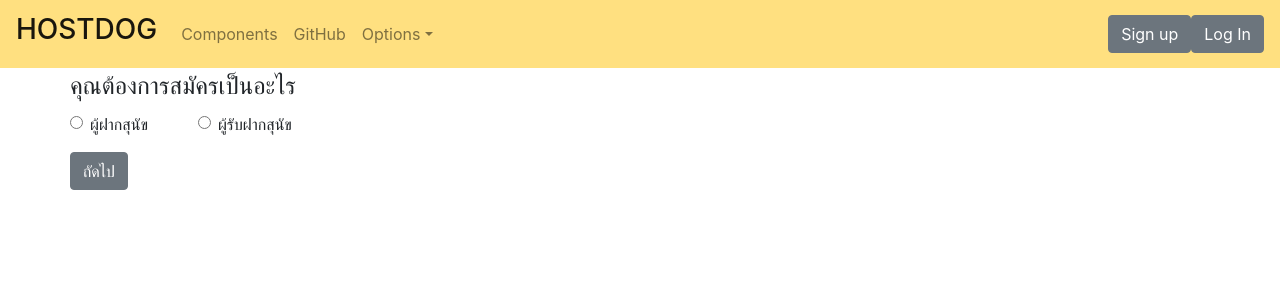
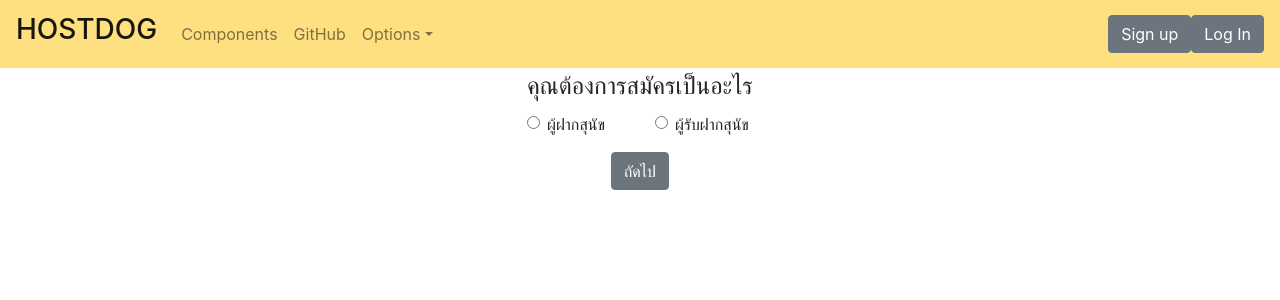
Before and after one commit to Hostdogs/Hostdog-Frontend, a React (Create React App) app in the folder frontend/: page /signup in a window 1280 px wide. Shown: the top 300 px of the page. Built offline with nearby package versions, Linux system fonts and the light colour scheme.

Commit message:
change layout

```diff
--- a/frontend/src/components/Navbar/NavbarNoAuth.js
+++ b/frontend/src/components/Navbar/NavbarNoAuth.js
@@ -56,7 +56,7 @@ const NavbarNoAuth = (props) => {
           </Nav>
           <ButtonGroup>
             <Link to="/signup">
-              <Button>Sign up</Button>{" "}
+              <Button onClick={props.clear}>Sign up</Button>{" "}
             </Link>
             <LoginModal buttonLabel="Log In" />{" "}
           </ButtonGroup>
--- a/frontend/src/components/SignUp/AskForm.js
+++ b/frontend/src/components/SignUp/AskForm.js
@@ -10,17 +10,17 @@ import {
   Input,
   FormText,
 } from "reactstrap";
+import "./SignUp.css";
 
 export default function AskForm({ handleChooseWhich, handleChangeValue }) {
   return (
     <div>
       <Container>
-        <Row >
-
-            <Form>
+        <Row>
+          <Form className="signup-container">
             <FormGroup tag="fieldset">
               <legend>คุณต้องการสมัครเป็นอะไร</legend>
-                <Row >
+              <Row>
                 <Col>
                   <FormGroup check>
                     <Label check>
@@ -53,8 +53,6 @@ export default function AskForm({ handleChooseWhich, handleChangeValue }) {
               ถัดไป
             </ButtonToggle>
           </Form>
-
-
         </Row>
       </Container>
     </div>
--- a/frontend/src/components/SignUp/SignUp.css
+++ b/frontend/src/components/SignUp/SignUp.css
@@ -0,0 +1,8 @@
+.signup-container {
+  height: 100vh;
+  width: 100%;
+  display: flex;
+  flex-direction: column;
+  align-items: center;
+  object-fit: contain;
+}
--- a/frontend/src/components/SignUp/SignUpForm.js
+++ b/frontend/src/components/SignUp/SignUpForm.js
@@ -1,4 +1,4 @@
-import React, { useState } from 'react'
+import React, { useState } from "react";
 import {
   Container,
   Row,
@@ -10,12 +10,13 @@ import {
   Input,
   FormText,
 } from "reactstrap";
-import AskForm from "./AskForm"
+import AskForm from "./AskForm";
+import "./SignUp.css";
 
 export default function SignUpForm() {
-    const [isSelect, setisSelect] = useState(false)
+  const [isSelect, setisSelect] = useState(false);
   const [selectState, setselectState] = useState("");
-    const Name = ["ผู้ฝากสุนัข", "ผู้รับฝากสุนัข"]
+  const Name = ["ผู้ฝากสุนัข", "ผู้รับฝากสุนัข"];
   const changeAskForm = (e) => {
     setselectState(e.target.value);
     console.log(e.target.value);
@@ -23,37 +24,32 @@ export default function SignUpForm() {
 
   const handleAskForm = () => {
     setisSelect(true);
-        console.log("PushSubmit")
+    console.log("PushSubmit");
   };
 
-
-
   return (
-        <div >
-
-            {!isSelect ? (<AskForm
+    <div>
+      {!isSelect ? (
+        <AskForm
           handleChangeValue={changeAskForm}
-                handleChooseWhich={handleAskForm} />
+          handleChooseWhich={handleAskForm}
+        />
       ) : (
-                <Container className="themed-container" fluid={true} >
-                    <Form>
+        <Container className="themed-container" fluid={true}>
+          <Form className="signup-container">
+            <Col sm={4}>
               <legend>
-                            ลงทะเบียนเป็น <h2>"{selectState === "Host" ? (Name[0]) : (Name[1])}"</h2>
+                ลงทะเบียนเป็น{" "}
+                <h2>"{selectState === "Host" ? Name[0] : Name[1]}"</h2>
               </legend>
-                        <Col sm={4}>
-                            <Row form>
-
               <FormGroup>
                 <Label for="Name">ชื่อ</Label>
-                                    <Input type="text" name="Name" placeholder="ชื่อ" width="50%" />
+                <Input type="text" name="Name" placeholder="ชื่อ" />
               </FormGroup>
-
               <FormGroup>
                 <Label for="Name">นามสกุล</Label>
                 <Input type="text" name="Name" placeholder="นามสกุล" />
               </FormGroup>
-
-                            </Row>
               <FormGroup>
                 <Label for="Name">เบอร์โทรติดต่อ</Label>
                 <Input type="text" name="Tel" placeholder="เบอร์โทรติดต่อ" />
@@ -67,7 +63,6 @@ export default function SignUpForm() {
                   placeholder="วัน/เดือน/ปี"
                 />
               </FormGroup>
-
 
               <FormGroup>
                 <Label for="exampleEmail">อีเมล</Label>
@@ -103,10 +98,7 @@ export default function SignUpForm() {
             </Col>
           </Form>
         </Container>
-
-
-
       )}
     </div>
-    )
+  );
 }
--- a/frontend/src/components/SignUp/SignUpPage.js
+++ b/frontend/src/components/SignUp/SignUpPage.js
@@ -2,6 +2,7 @@ import NavbarNoAuth from "../Navbar/NavbarNoAuth";
 import SignUpForm from "./SignUpForm.js";
 import AskForm from "./AskForm";
 import { useState } from "react";
+
 export default function SignUpPage() {
   return (
     <div>
```
Lines whose indentation alone changed are shown as unchanged.
